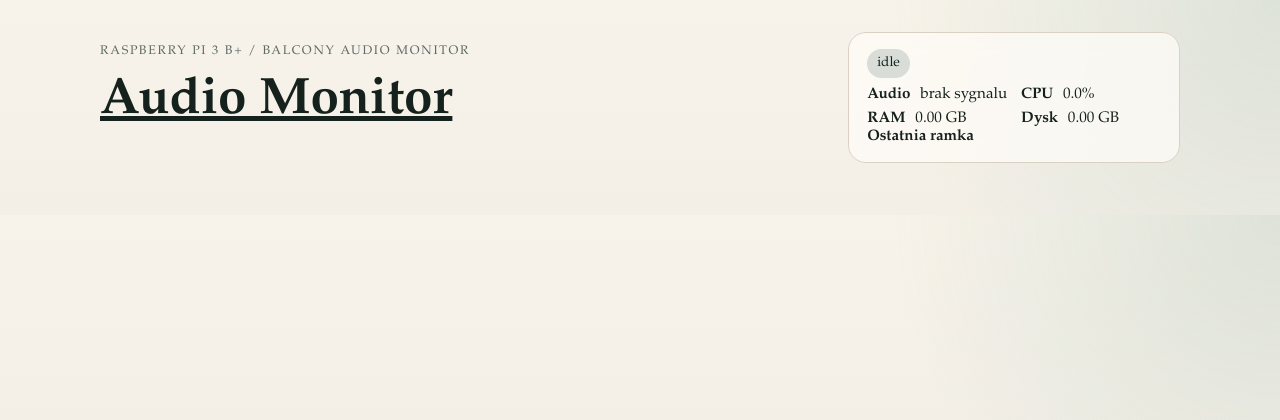
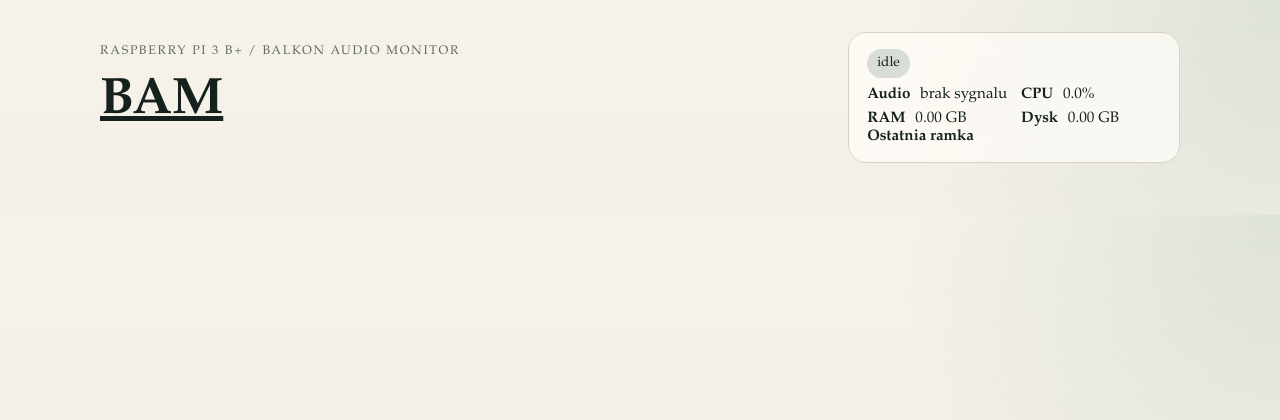
Before and after one commit to kasze/balkon_audio_monitor, a Python web app: template app/web/templates/base.html in a window 1280 px wide. Shown: the top 420 px of the page. Run offline with Jinja, Linux system fonts and the light colour scheme; the template is opened without the code that fills it, so the values that code supplies are empty.

Commit message:
Rename app to Balkon Audio Monitor

```diff
--- a/app/classify/service.py
+++ b/app/classify/service.py
@@ -386,7 +386,7 @@
 
 def download_file(url: str, target_path: Path) -> None:
     LOGGER.info("Downloading %s to %s", url, target_path)
-    request = urllib.request.Request(url, headers={"User-Agent": "audio-monitor/0.1"})
+    request = urllib.request.Request(url, headers={"User-Agent": "bam/0.1"})
     target_path.parent.mkdir(parents=True, exist_ok=True)
     temporary_path = target_path.with_suffix(target_path.suffix + ".tmp")
     with urllib.request.urlopen(request, timeout=60) as response, temporary_path.open("wb") as handle:
--- a/app/web/templates/base.html
+++ b/app/web/templates/base.html
@@ -3,14 +3,14 @@
   <head>
     <meta charset="utf-8">
     <meta name="viewport" content="width=device-width, initial-scale=1">
-    <title>{% block title %}Audio Monitor{% endblock %}</title>
+    <title>{% block title %}Balkon Audio Monitor (BAM){% endblock %}</title>
     <link rel="stylesheet" href="{{ url_for('static', filename='style.css') }}">
   </head>
   <body>
     <header class="page-header">
       <div>
-        <p class="eyebrow">Raspberry Pi 3 B+ / balcony audio monitor</p>
-        <h1><a href="{{ url_for('index') }}">Audio Monitor</a></h1>
+        <p class="eyebrow">Raspberry Pi 3 B+ / Balkon Audio Monitor</p>
+        <h1><a href="{{ url_for('index') }}">BAM</a></h1>
       </div>
       <div class="status-card">
         <span class="status-pill {{ status.worker_state if status and status.worker_state else 'idle' }}">
--- a/pyproject.toml
+++ b/pyproject.toml
@@ -3,9 +3,9 @@
 build-backend = "setuptools.build_meta"
 
 [project]
-name = "audio-monitor"
+name = "balkon-audio-monitor"
 version = "0.1.0"
-description = "Lightweight balcony audio monitoring MVP for Raspberry Pi 3 B+"
+description = "Balkon Audio Monitor (BAM) for Raspberry Pi 3 B+"
 readme = "README.md"
 requires-python = ">=3.11"
 dependencies = [
```
Also changed, not shown: README.md, 1 other file.
